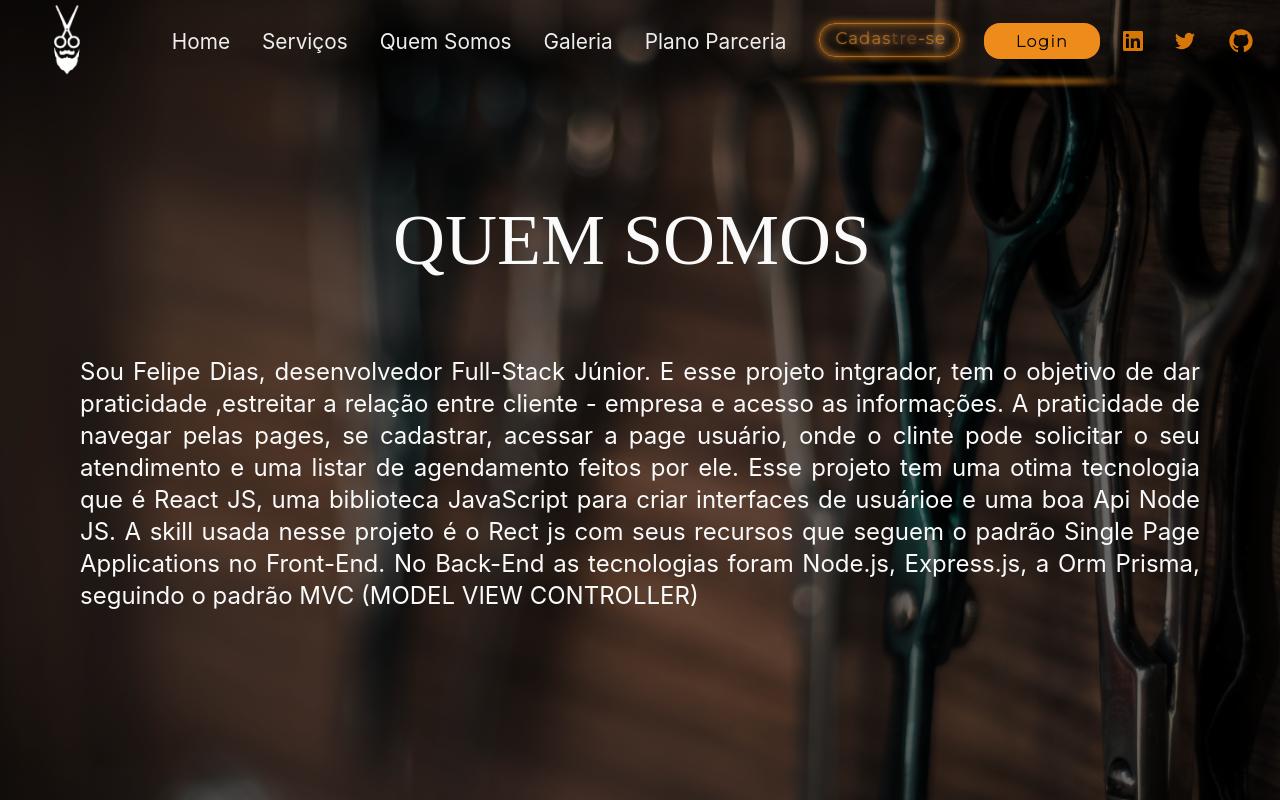
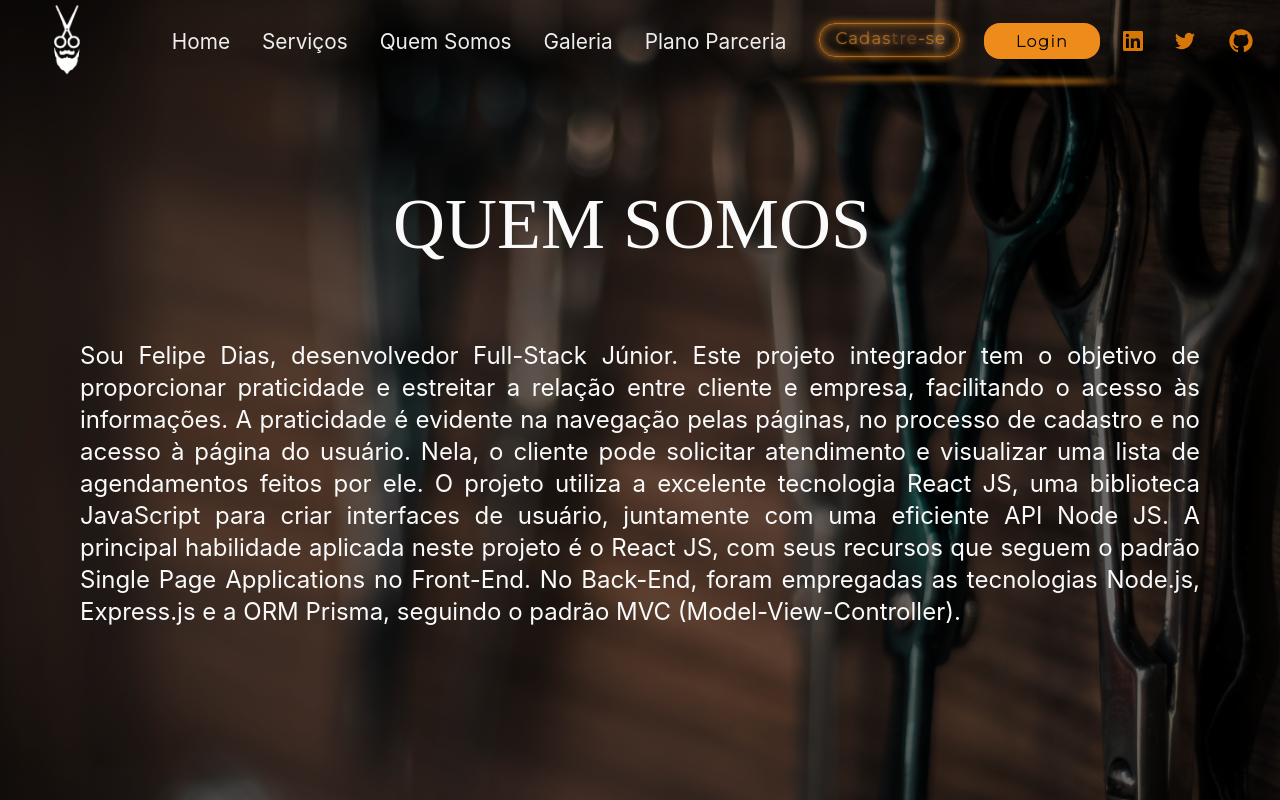
Before and after one commit to Felipediaslc/Barbearia-Strait-Front, a React (Create React App) app: page /quemsomos in a window 1280 px wide. Built offline with nearby package versions, Linux system fonts and the light colour scheme; a web font is replaced by a local one.

Commit message:
refinamento vtailwind.04

```diff
--- a/src/Pages/Quem-somos/Quem-somos.js
+++ b/src/Pages/Quem-somos/Quem-somos.js
@@ -11,15 +11,15 @@ function QuemSomos() {
       justify-center  bg-quem-pattern   bg-no-repeat bg-cover items-center' id='quem-somos'>
         <div className="sm:w-screen sm:h-[100vh] w-screen h-screen flex-col	backdrop-brightness-[0.4] z-10 flex justify-center items-center bg-none">
     <h2 className="sm:pr-4 sm:pb-0 sm:pl-4 sm:text-4xl flex  justify-center items-start font-sans text-zinc-50 pr-16 pl-12 pb-10 sm:mb-[2rem] sm:-mt-[4rem]  pt-20 text-7xl">QUEM SOMOS</h2>
-    <p className=" sm:text-lg sm:pt-1 sm:pr-4 sm:pb-6 sm:pl-4  flex justify-center items-start text-justify text-2xl pr-20 pl-20 pb-16  pt-10 text-zinc-50">Sou Felipe Dias, desenvolvedor Full-Stack Júnior. E esse projeto intgrador,
-         tem o objetivo de dar praticidade ,estreitar a relação entre cliente - empresa
-          e acesso as informações.  A praticidade de navegar pelas pages, se cadastrar,
-          acessar a page usuário, onde o clinte pode solicitar o seu atendimento e uma listar de
-          agendamento feitos por ele. Esse projeto tem uma otima tecnologia que é React JS,
-          uma biblioteca JavaScript para criar interfaces de usuárioe e uma boa Api Node JS.
-          A skill usada nesse projeto é o Rect js com seus recursos que seguem o padrão
-          Single Page Applications no Front-End. No Back-End as tecnologias foram Node.js,
-           Express.js, a Orm Prisma, seguindo o padrão MVC (MODEL VIEW CONTROLLER) </p>
+    <p className=" sm:text-lg sm:pt-1 sm:pr-4 sm:pb-6 sm:pl-4  flex justify-center items-start text-justify text-2xl pr-20 pl-20 pb-16  pt-10 text-zinc-50">Sou Felipe Dias, desenvolvedor Full-Stack Júnior.
+     Este projeto integrador tem o objetivo de proporcionar praticidade e estreitar a relação entre cliente e empresa,
+     facilitando o acesso às informações. A praticidade é evidente na navegação pelas páginas, no processo de cadastro
+     e no acesso à página do usuário. Nela, o cliente pode solicitar atendimento e visualizar uma lista de agendamentos
+     feitos por ele.
+     O projeto utiliza a excelente tecnologia React JS, uma biblioteca JavaScript para criar interfaces de usuário,
+     juntamente com uma eficiente API Node JS. A principal habilidade aplicada neste projeto é o React JS, com seus recursos
+     que seguem o padrão Single Page Applications no Front-End. No Back-End, foram empregadas as tecnologias Node.js, Express.js
+      e a ORM Prisma, seguindo o padrão MVC (Model-View-Controller). </p>
 
 
 </div>
```
